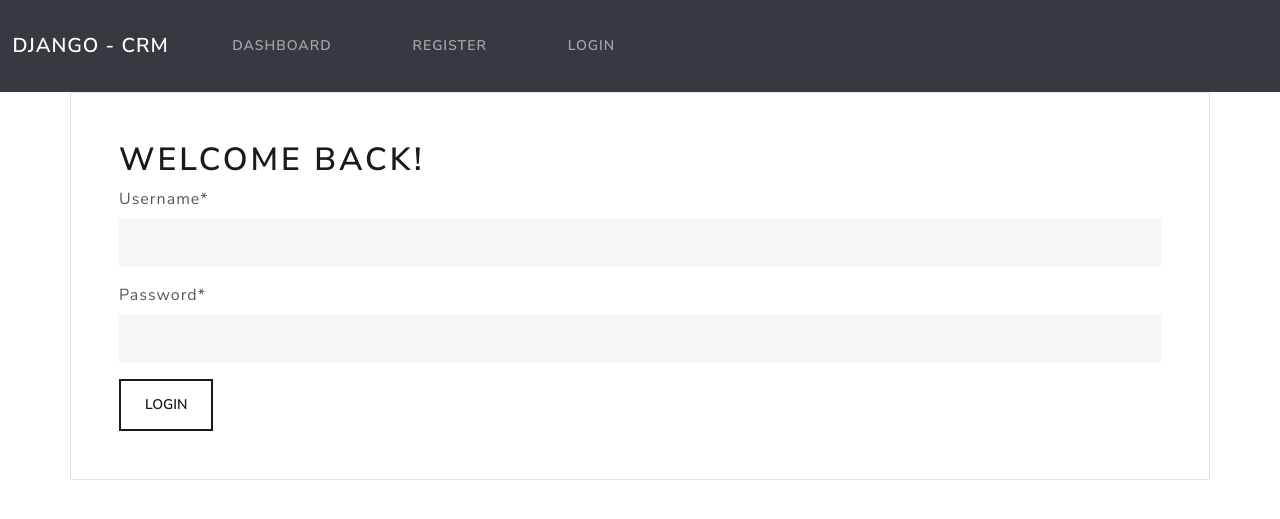
After one commit to AhmedElmarghany/crm, a Django app: page /login/ in a window 1280 px wide. The commit adds this page. Shown: the top 519 px of the page. Run offline with Django 5.2, Linux system fonts and the light colour scheme; some libraries are stand-ins or nearby versions.

Commit message:
feat(UI):add login form template

```diff
--- a/templates/parts/navbar.html
+++ b/templates/parts/navbar.html
@@ -18,11 +18,15 @@
         <ul class="navbar-nav mr-auto">
           &nbsp;     &nbsp;     &nbsp;
             <li class="nav-item">
+              <a class="nav-link" href="{% url 'dashboard' %}">Dashboard &nbsp; <i class="fa fa-home" aria-hidden="true"></i> </a>
+            </li>
+            &nbsp;     &nbsp;     &nbsp;
+            <li class="nav-item">
               <a class="nav-link" href="{% url 'register' %}">Register &nbsp; <i class="fa fa-home" aria-hidden="true"></i> </a>
             </li>
             &nbsp;     &nbsp;     &nbsp;
             <li class="nav-item">
-              <a class="nav-link" href="">Sign out &nbsp; <i class="fa fa-sign-out" aria-hidden="true"></i> </a>
+              <a class="nav-link" href="{% url 'login' %}">Login &nbsp; <i class="fa fa-sign-out" aria-hidden="true"></i> </a>
             </li>
             &nbsp;     &nbsp;     &nbsp;
         </ul>
--- /dev/null
+++ b/templates/web/login.html
@@ -0,0 +1,19 @@
+{% extends 'base.html' %}
+{% load crispy_forms_tags %}
+
+{% block content %}
+
+<div class="container bg-light shadow-md p-5 form-layout">
+    <h1>Welcome back!</h1>
+
+    <form method="POST" autocomplete="off">
+
+        {% csrf_token %}
+
+        {{ form|crispy }}
+
+        <button type="submit" class="btn btn-outline-primary">Login</button>
+    </form>
+</div>
+
+{% endblock content %}
--- a/webapp/urls.py
+++ b/webapp/urls.py
@@ -1,7 +1,9 @@
 from django.urls import path
-from .views import index, register
+from . import views
 
 urlpatterns = [
-    path('', index),
-    path('register/', register, name='register')
+    path('', views.index),
+    path('register/', views.register, name='register'),
+    path('login/', views.login, name='login'),
+    path('dashboard/', views.dashboard, name='dashboard')
 ]
--- a/webapp/views.py
+++ b/webapp/views.py
@@ -1,6 +1,6 @@
-from django.shortcuts import render
+from django.shortcuts import render, redirect
 from .forms import CreateUserForm, LoginForm
-from django.contrib.auth import authenticate, login, logout
+from django.contrib.auth import authenticate, login as auth_login, logout
 
 def index(request):
     return render(request, 'web/index.html')
@@ -28,7 +28,8 @@ def login(request):
             user = authenticate(request,  username=username, password=password)
 
             if user is not None:
-                login(request, user)
+                auth_login(request, user)
+                return redirect('dashboard')
 
     else:
         form = LoginForm()
@@ -36,3 +37,7 @@ def login(request):
     context = {'form': form}
 
     return render(request, 'web/login.html', context)
+
+
+def dashboard(request):
+    return render(request, 'web/dashboard.html')
```
Also changed, not shown: templates/web/dashboard.html (added, +8 -0 lines), db.sqlite3.
